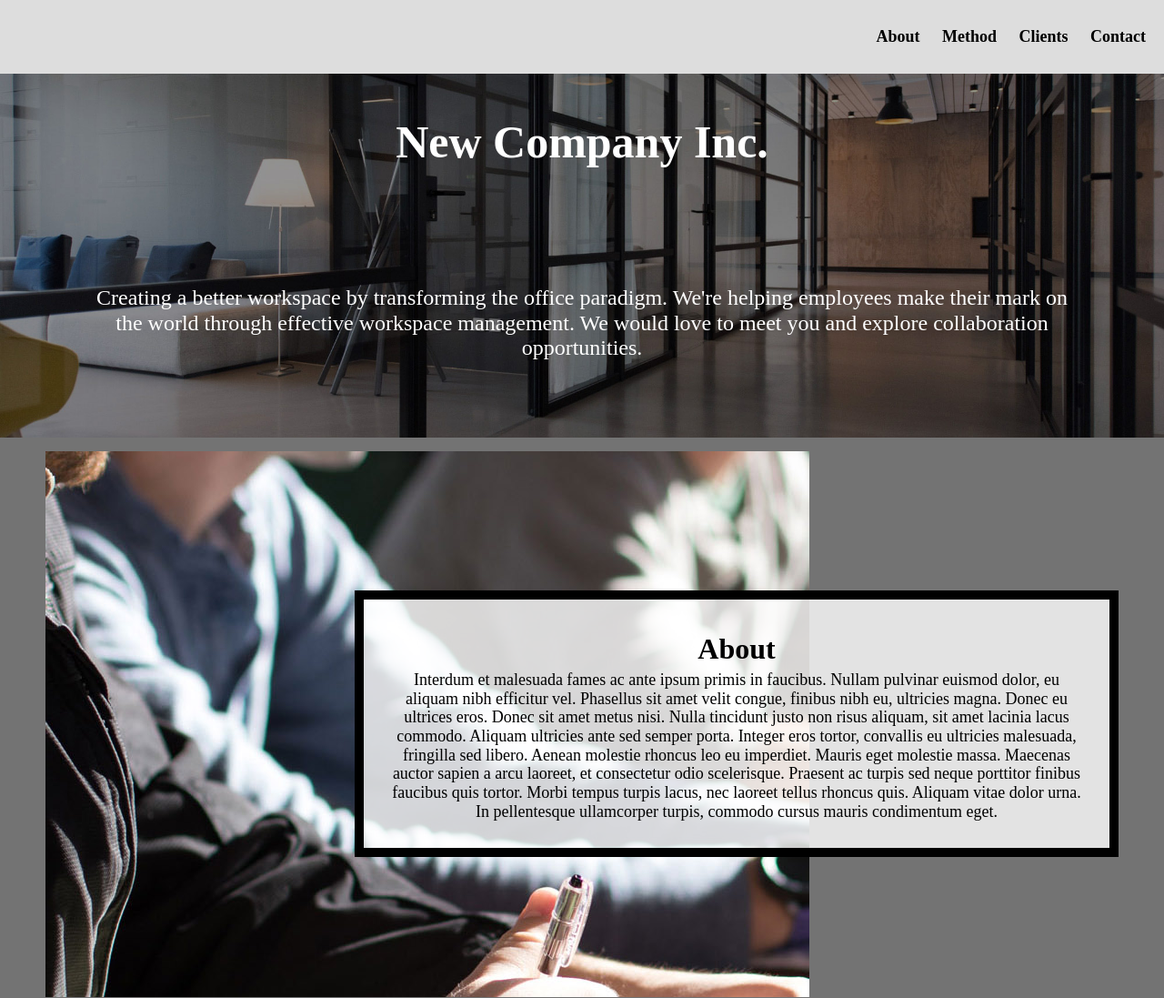
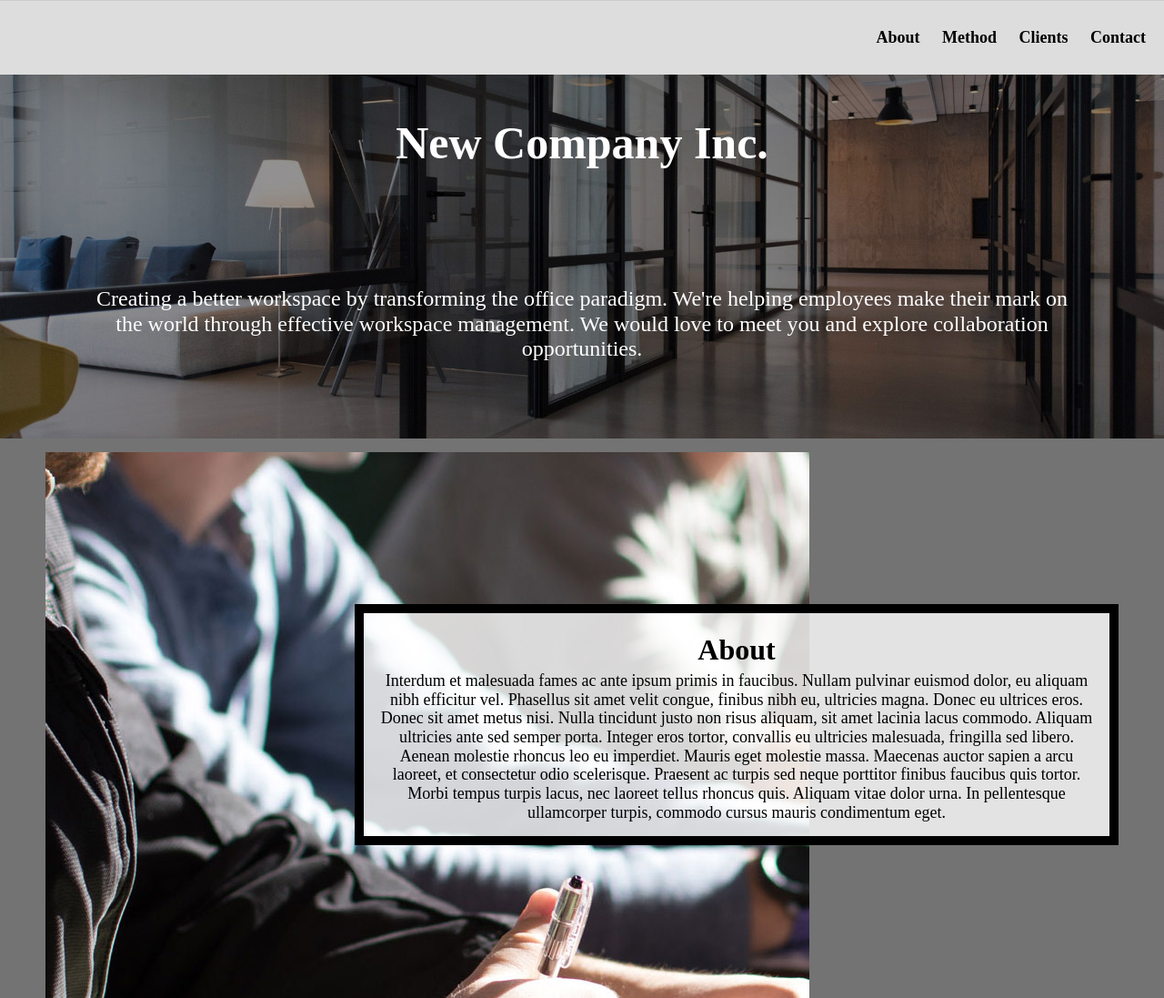
Before and after one commit to sharrakutty/hw3_2024, a plain HTML site: page index.html in a window 1280 px wide. Shown: the top 1097 px of the page at 91% size. Drawn offline with Linux system fonts and the light colour scheme.

Commit message:
Update style.css

```diff
--- a/css/style.css
+++ b/css/style.css
@@ -204,26 +204,32 @@ first div in the grid  and place it in the grid. */
       .method-image {
         grid-row: 3;
       }
+
  /* Step 8: Write the selector/rule property to style the .text-block class. */
 .text-block {
   align-self:center;
   overflow: auto;
   text-align: center;
+  padding: 1rem;
 }
 
 
 /* Add your media query here */
+
 @media only screen and (min-width: 800px) {
   nav {
     padding: 30px 0;
     text-align: right;
+    width: 100%;
   }
   /* Step 9: Write the selector/rule property to style the nav element */
   nav {
     padding: 30px 0 30px 0;
+    border-top: 1px solid #ccc;
     text-align: right;
   }
 }
+
 
   /* Step 10: Write the selector/rule property to update the .container class */
   .container {
```
